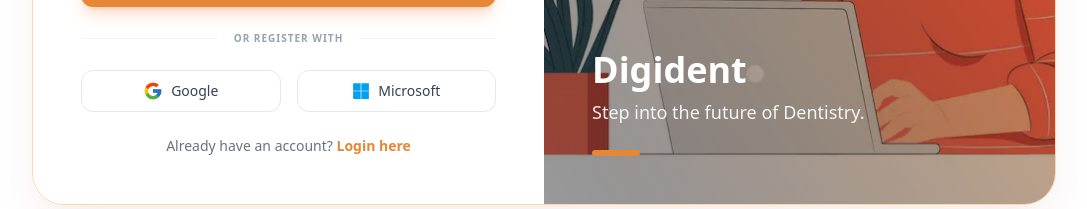
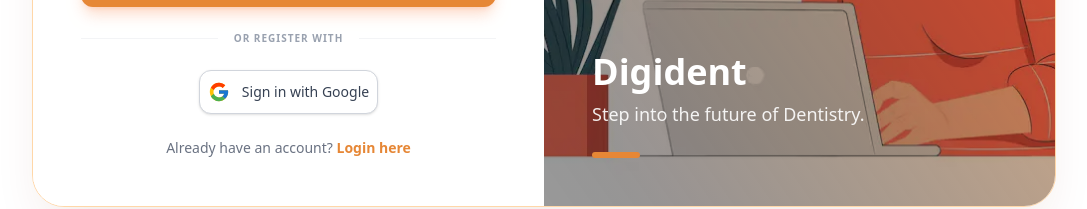
Before and after one commit to prerna-pawar30/ecommerce-digident, a React (Vite) app: page /register in a window 1280 px wide. Shown: the part 628-837 px from the top of the page, without its empty margins (96-1183 px from the left). Built offline with nearby package versions, Linux system fonts and the light colour scheme; no server answers.

Commit message:
add new sitemap

```diff
--- a/src/components/auth/Login.jsx
+++ b/src/components/auth/Login.jsx
@@ -226,13 +226,17 @@
             </div>
 
             {/* Social Logins */}
-            <div className="grid grid-cols-2 gap-4">
-              <button onClick={loginWithGoogle} className="flex items-center justify-center gap-2 py-3 border border-gray-200 rounded-xl hover:bg-gray-50 active:scale-95 transition-all">
-                <FcGoogle size={20} /> <span className="text-sm font-semibold text-gray-700">Google</span>
-              </button>
-              <button onClick={loginWithMicrosoft} className="flex items-center justify-center gap-2 py-3 border border-gray-200 rounded-xl hover:bg-gray-50 active:scale-95 transition-all">
+            <div className="flex flex-col sm:flex-row items-center justify-center gap-4 ">
+              <button
+                  onClick={loginWithGoogle}
+                  className="flex items-center justify-center gap-3 rounded-xl border border-gray-300 bg-white px-2 py-2.5 text-sm font-medium text-gray-700 shadow-sm transition-all duration-200 hover:bg-gray-50 hover:text-gray-800 active:scale-[0.98] focus:outline-none focus:ring-2 focus:ring-gray-200"
+                >
+                  <FcGoogle size={22} />
+                  <span>Sign in with Google</span>
+                </button>
+              {/* <button onClick={loginWithMicrosoft} className="flex items-center justify-center gap-2 py-3 border border-gray-200 rounded-xl hover:bg-gray-50 active:scale-95 transition-all">
                 <FaMicrosoft size={18} className="text-[#00a1f1]" /> <span className="text-sm font-semibold text-gray-700">Microsoft</span>
-              </button>
+              </button> */}
             </div>
 
             <p className="text-center text-sm text-gray-500 mt-10">
--- a/src/components/auth/Register.jsx
+++ b/src/components/auth/Register.jsx
@@ -225,13 +225,17 @@
               </div>
             </div>
 
-            <div className="grid grid-cols-2 gap-4">
-              <button onClick={loginWithGoogle} className="flex items-center justify-center gap-2 py-2.5 border border-gray-200 rounded-xl hover:bg-gray-50 transition-all active:scale-95 font-medium text-gray-700 text-sm">
-                <FcGoogle size={20} /> Google
-              </button>
-              <button onClick={loginWithMicrosoft} className="flex items-center justify-center gap-2 py-2.5 border border-gray-200 rounded-xl hover:bg-gray-50 transition-all active:scale-95 font-medium text-gray-700 text-sm">
+            <div className="flex flex-col sm:flex-row items-center justify-center gap-4 ">
+               <button
+                  onClick={loginWithGoogle}
+                  className="flex items-center justify-center gap-3 rounded-xl border border-gray-300 bg-white px-2 py-2.5 text-sm font-medium text-gray-700 shadow-sm transition-all duration-200 hover:bg-gray-50 hover:text-gray-800 active:scale-[0.98] focus:outline-none focus:ring-2 focus:ring-gray-200"
+                >
+                  <FcGoogle size={22} />
+                  <span>Sign in with Google</span>
+                </button>
+              {/* <button onClick={loginWithMicrosoft} className="flex items-center justify-center gap-2 py-2.5 border border-gray-200 rounded-xl hover:bg-gray-50 transition-all active:scale-95 font-medium text-gray-700 text-sm">
                 <FaMicrosoft size={18} className="text-[#00a1f1]" /> Microsoft
-              </button>
+              </button> */}
             </div>
 
             <p className="text-center text-sm text-gray-500 mt-6">
--- a/src/components/ordermain/UserInvoiceButton.jsx
+++ b/src/components/ordermain/UserInvoiceButton.jsx
@@ -79,7 +79,14 @@
         doc.setFont("helvetica", "bold").setFontSize(11.5).setTextColor(...BLACK);
         doc.text("DIGIDENT INDIA PRIVATE LIMITED.", 14, PH - 26);
         doc.setFont("helvetica", "normal").setFontSize(10);
-        doc.text(`${invoiceData.seller?.address }`, 14, PH - 20);
+
+          /* --- FIX: Split Address into multiple lines --- */
+          const footerAddr = invoiceData.seller?.address || "";
+          // 180mm leaves a safe margin on standard A4 pages
+          const footerAddrLines = doc.splitTextToSize(footerAddr, 180);
+
+          // jsPDF accepts arrays directly and prints each line sequentially
+          doc.text(footerAddrLines, 14, PH - 20);
 
         doc.setTextColor(...WHITE);
         doc.text(`Email: ${invoiceData.seller?.email || "info@digident.in"} | Contact: ${invoiceData.seller?.contactNumber || ""}`, 14, PH - 6);
--- a/src/pages/OrderPage.jsx
+++ b/src/pages/OrderPage.jsx
@@ -34,6 +34,11 @@
   const syncInvoiceWithApprovedReturns = useCallback(async (latestOrder) => {
     if (!latestOrder.invoiceId || invoiceSyncedRef.current) return;
 
+    const isPaidState = ["paid", "partial_returned", "partial_refunded"].includes(
+      latestOrder.paymentStatus?.toLowerCase()
+    );
+
+   const originalPaidAmount = isPaidState ? (latestOrder.grandTotal || latestOrder.totalAmount) : 0;
     const invoicePayload = {
       paymentTerms: "Payable due amount in 10 days",
       termsOfDelivery: "CIP Telangana",
@@ -53,7 +58,7 @@
       })).filter(item => item.qty > 0),
       summary: {
         freightCost: latestOrder.shippingCharge || 0,
-        paidAmount: latestOrder.paymentStatus === "paid" ? latestOrder.grandTotal : 0
+        paidAmount: originalPaidAmount,
       },
       status: "issued",
 
```
Also changed, not shown: public/robots.txt (added), 1 other file (tests, documents, lock files or other folders).
